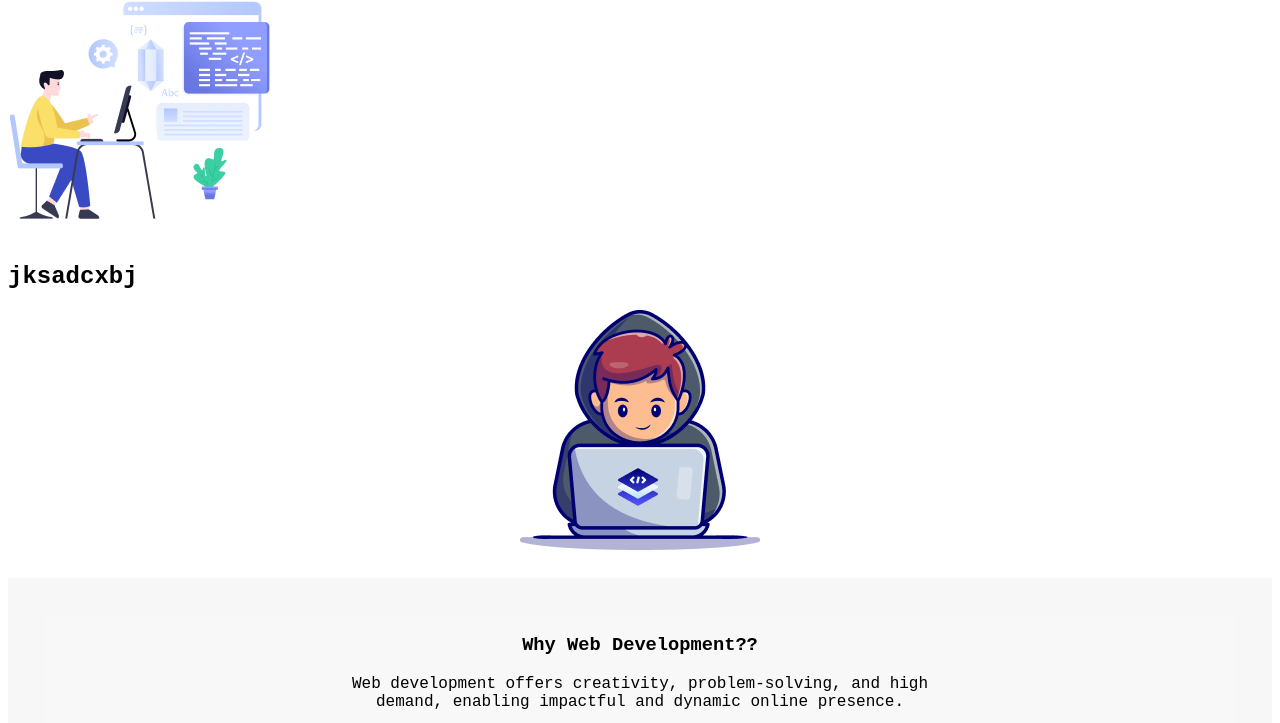
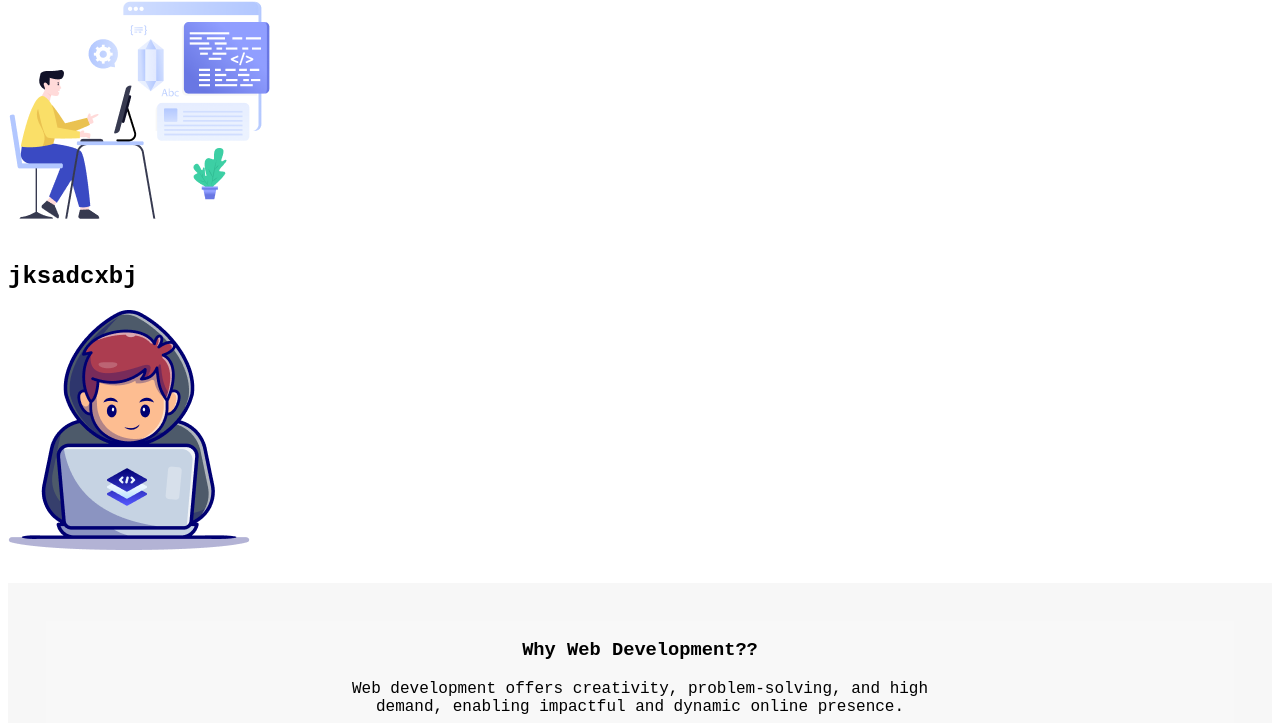
Before and after one commit to AmanUllah-Coder/assignment-01, a plain HTML site: page index.html in a window 1280 px wide. Shown: the part 77-800 px from the top of the page. Drawn offline with Linux system fonts and the light colour scheme; a web font is replaced by a local one.

Commit message:
Update index.html

```diff
--- a/index.html
+++ b/index.html
@@ -48,7 +48,7 @@
                <img class="box-1-img" src="assets/Layer_1.png" alt="coding-png">
 
             <h1>jksadcxbj </h1>
-            <img class="hero-sec-img" src="/assets/Group.png" alt="men-photo">
+            <img src="/assets/Group.png" alt="men-photo">
 
     </section>
 
```
